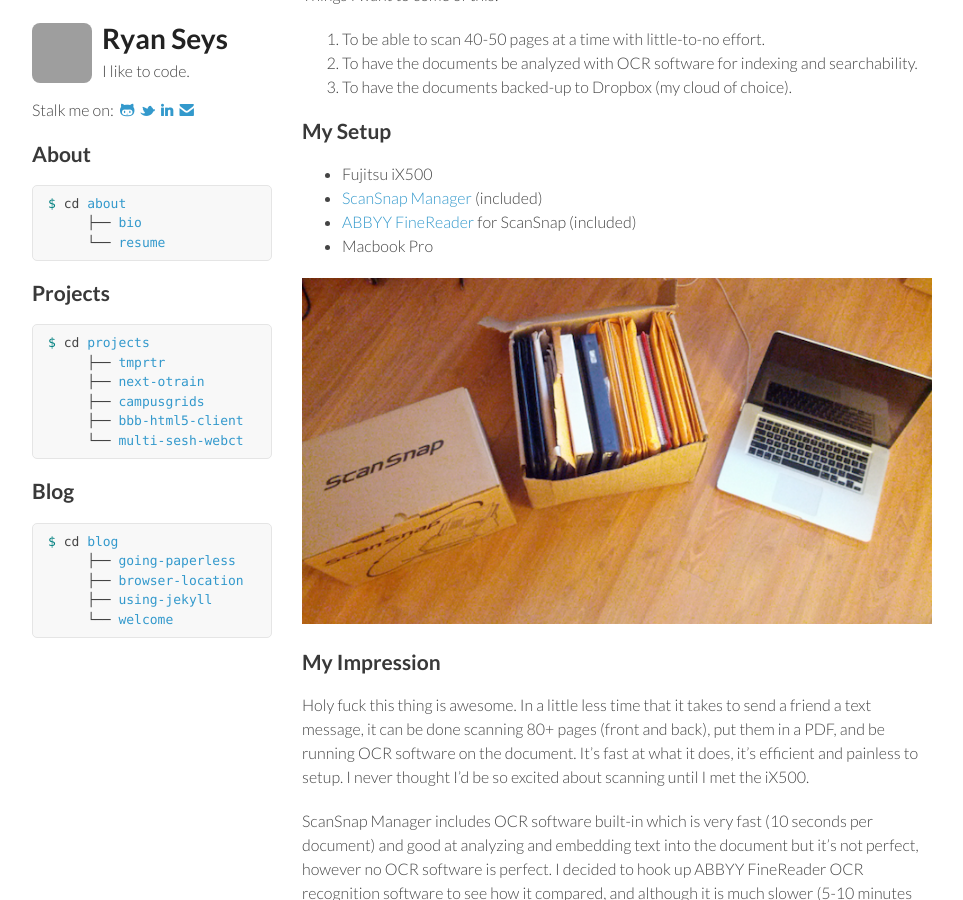
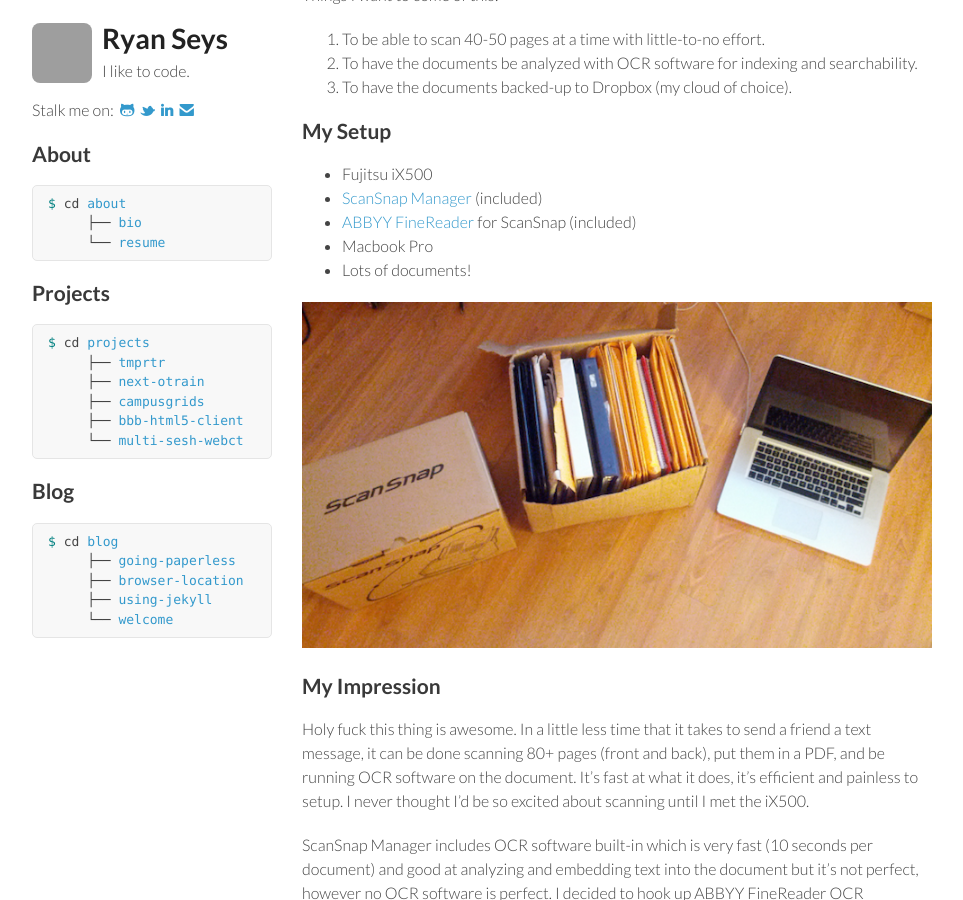
Before and after one commit to tl-dr/ryanseys.com, a Jekyll site: the page built from _posts/2013-04-07-going-paperless.md, in a window 1280 px wide and 900 px high, scrolled down 895 px. Shown: the whole window, without its empty margins (158-1121 px from the left). Built offline with Jekyll 4.4.1, drawn with Linux system fonts in a browser that asks for light colours; Markdown is read by kramdown in place of the engine named in the settings; comment, search, counter and statistics services are not loaded; grey boxes are pictures that could not be loaded.

Commit message:
Add documents to requirement list ;)

```diff
--- a/_posts/2013-04-07-going-paperless.md
+++ b/_posts/2013-04-07-going-paperless.md
@@ -26,6 +26,7 @@
 - [ScanSnap Manager](http://www.fujitsu.com/global/support/computing/peripheral/scanners/software/ix500w-setup.html) (included)
 - [ABBYY FineReader](http://finereader.abbyy.com/) for ScanSnap (included)
 - Macbook Pro
+- Lots of documents!
 
 ![My Setup](/img/going-paperless.png "My Setup")
 
```
